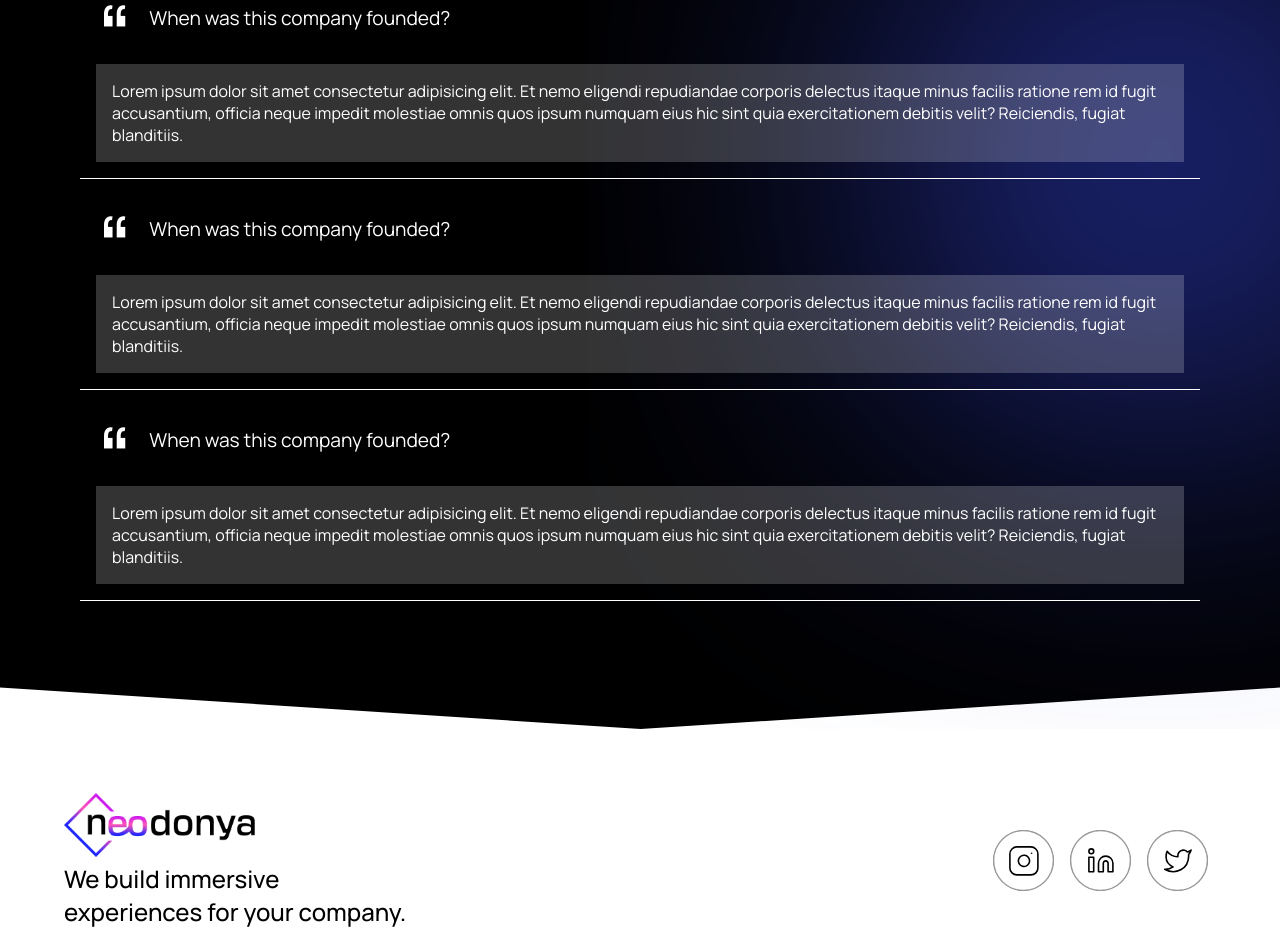
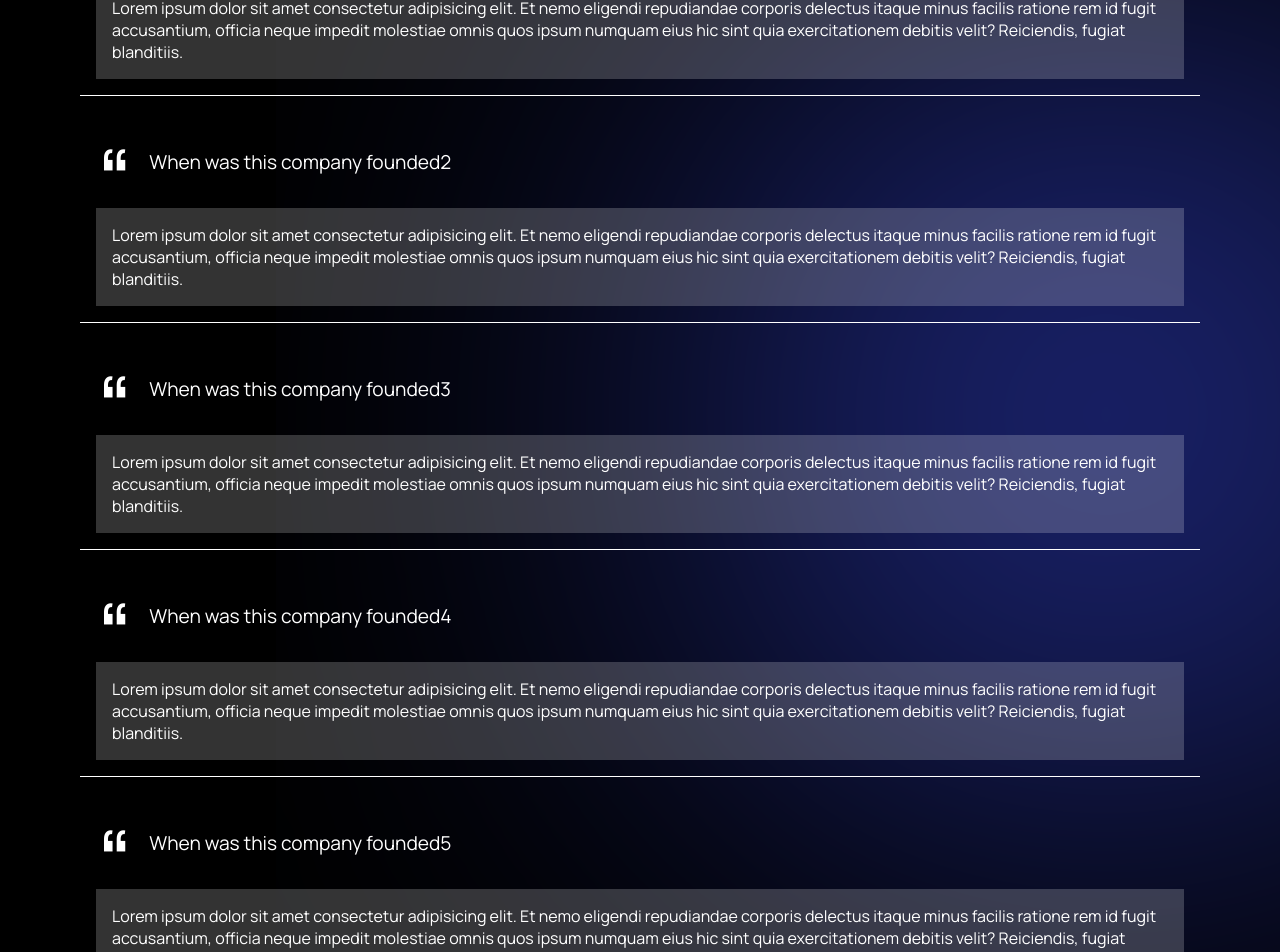
Before and after one commit to theorangeyakco/neodonya, a Next.js app: page / in a window 1280 px wide. Shown: the part 4696-5648 px from the top of the page. Built offline with nearby package versions, Linux system fonts and the light colour scheme.

Commit message:
feat: appear-onclick event

```diff
--- a/components/FAQs.jsx
+++ b/components/FAQs.jsx
@@ -1,77 +1,97 @@
-import React from "react";
+import React, { useEffect, useState } from "react";
 import styles from "../styles/faq.module.css";
 
+const STORE = [
+  {
+    head: "When was this company founded1",
+    body: " Lorem ipsum dolor sit amet consectetur adipisicing elit. Et nemo eligendi repudiandae corporis delectus itaque minus facilis ratione rem id fugit accusantium, officia neque impedit molestiae omnis quos ipsum numquam eius hic sint quia exercitationem debitis velit? Reiciendis, fugiat blanditiis.",
+  },
+  {
+    head: "When was this company founded2",
+    body: " Lorem ipsum dolor sit amet consectetur adipisicing elit. Et nemo eligendi repudiandae corporis delectus itaque minus facilis ratione rem id fugit accusantium, officia neque impedit molestiae omnis quos ipsum numquam eius hic sint quia exercitationem debitis velit? Reiciendis, fugiat blanditiis.",
+  },
+  {
+    head: "When was this company founded3",
+    body: " Lorem ipsum dolor sit amet consectetur adipisicing elit. Et nemo eligendi repudiandae corporis delectus itaque minus facilis ratione rem id fugit accusantium, officia neque impedit molestiae omnis quos ipsum numquam eius hic sint quia exercitationem debitis velit? Reiciendis, fugiat blanditiis.",
+  },
+  {
+    head: "When was this company founded4",
+    body: " Lorem ipsum dolor sit amet consectetur adipisicing elit. Et nemo eligendi repudiandae corporis delectus itaque minus facilis ratione rem id fugit accusantium, officia neque impedit molestiae omnis quos ipsum numquam eius hic sint quia exercitationem debitis velit? Reiciendis, fugiat blanditiis.",
+  },
+  {
+    head: "When was this company founded5",
+    body: " Lorem ipsum dolor sit amet consectetur adipisicing elit. Et nemo eligendi repudiandae corporis delectus itaque minus facilis ratione rem id fugit accusantium, officia neque impedit molestiae omnis quos ipsum numquam eius hic sint quia exercitationem debitis velit? Reiciendis, fugiat blanditiis.",
+  },
+];
+
 const FAQs = () => {
+  const [FAQs, setFAQs] = useState([]),
+    [open, setOpen] = useState([]),
+    [display, setDisplay] = useState([]);
+
+  const init = () => {
+    const TEMP_FAQS = [];
+    for (let i = 0; i < STORE.length; i++)
+      TEMP_FAQS.push(
+        <div key={i} className={styles.faq}>
+          <div onClick={() => toggle(i)} className={styles.faq_head}>
+            <button className={styles.open}>“</button>
+            <div className={styles.question}>{STORE[i].head}</div>
+          </div>
+          <div className={display[i]}>{STORE[i].body}</div>
+        </div>
+      );
+
+    setFAQs(TEMP_FAQS);
+  };
+
+  const toggle = (i) => {
+    const TEMP_DISP = [...display];
+    TEMP_DISP[i] = open[i]
+      ? `${styles.faq_body} ${styles.no}`
+      : `${styles.faq_body} ${styles.yes}`;
+
+    const TEMP_OPEN = [...open];
+    TEMP_OPEN[i] = !TEMP_OPEN[i];
+
+    setOpen(TEMP_OPEN);
+    setDisplay(TEMP_DISP);
+  };
+
+  useEffect(() => {
+    const TEMP_FAQS = [];
+    const TEMP_OPEN = [];
+    const TEMP_DISP = [];
+
+    for (let i = 0; i < STORE.length; i++) {
+      TEMP_OPEN[i] = true;
+      TEMP_DISP[i] = styles.faq_body;
+
+      TEMP_FAQS.push(
+        <div key={i} onClick={() => toggle(i)} className={styles.faq}>
+          <div className={styles.faq_head}>
+            <button className={styles.open}>“</button>
+            <div className={styles.question}>{STORE[i].head}</div>
+          </div>
+          <div className={display[i]}>{STORE[i].body}</div>
+        </div>
+      );
+    }
+
+    setFAQs(TEMP_FAQS);
+    setOpen(TEMP_OPEN);
+    setDisplay(TEMP_DISP);
+  }, []);
+
+  useEffect(() => {
+    init();
+  }, [display]);
+
   return (
     <div className={styles.faq_wrapper}>
       <img className={styles.blue} src="FAQs/blue.svg" />
       <div className={styles.title}>FAQs</div>
-
-      <div className={styles.faqs}>
-        <div className={styles.faq}>
-          <div className={styles.faq_head}>
-            <button className={styles.open}>“</button>
-            <div className={styles.question}>
-              When was this company founded?
-            </div>
-          </div>
-          <div className={styles.faq_body}>
-            Lorem ipsum dolor sit amet consectetur adipisicing elit. Et nemo
-            eligendi repudiandae corporis delectus itaque minus facilis ratione
-            rem id fugit accusantium, officia neque impedit molestiae omnis quos
-            ipsum numquam eius hic sint quia exercitationem debitis velit?
-            Reiciendis, fugiat blanditiis.
-          </div>
-        </div>
-
-        <div className={styles.faq}>
-          <div className={styles.faq_head}>
-            <button className={styles.open}>“</button>
-            <div className={styles.question}>
-              When was this company founded?
-            </div>
-          </div>
-          <div className={styles.faq_body}>
-            Lorem ipsum dolor sit amet consectetur adipisicing elit. Et nemo
-            eligendi repudiandae corporis delectus itaque minus facilis ratione
-            rem id fugit accusantium, officia neque impedit molestiae omnis quos
-            ipsum numquam eius hic sint quia exercitationem debitis velit?
-            Reiciendis, fugiat blanditiis.
-          </div>
-        </div>
-
-        <div className={styles.faq}>
-          <div className={styles.faq_head}>
-            <button className={styles.open}>“</button>
-            <div className={styles.question}>
-              When was this company founded?
-            </div>
-          </div>
-          <div className={styles.faq_body}>
-            Lorem ipsum dolor sit amet consectetur adipisicing elit. Et nemo
-            eligendi repudiandae corporis delectus itaque minus facilis ratione
-            rem id fugit accusantium, officia neque impedit molestiae omnis quos
-            ipsum numquam eius hic sint quia exercitationem debitis velit?
-            Reiciendis, fugiat blanditiis.
-          </div>
-        </div>
-
-        <div className={styles.faq}>
-          <div className={styles.faq_head}>
-            <button className={styles.open}>“</button>
-            <div className={styles.question}>
-              When was this company founded?
-            </div>
-          </div>
-          <div className={styles.faq_body}>
-            Lorem ipsum dolor sit amet consectetur adipisicing elit. Et nemo
-            eligendi repudiandae corporis delectus itaque minus facilis ratione
-            rem id fugit accusantium, officia neque impedit molestiae omnis quos
-            ipsum numquam eius hic sint quia exercitationem debitis velit?
-            Reiciendis, fugiat blanditiis.
-          </div>
-        </div>
-      </div>
+      <div className={styles.faqs}>{FAQs}</div>
     </div>
   );
 };
--- a/styles/cap.module.css
+++ b/styles/cap.module.css
@@ -230,25 +230,3 @@
     scale: 0.9;
   }
 }
-
-/* ANIMATIONS */
-
-@keyframes appear {
-  from {
-    opacity: 0;
-  }
-
-  to {
-    opacity: 1;
-  }
-}
-
-@keyframes disappear {
-  from {
-    opacity: 1;
-  }
-
-  to {
-    opacity: 0;
-  }
-}
--- a/styles/faq.module.css
+++ b/styles/faq.module.css
@@ -2,8 +2,8 @@
   position: relative;
   display: flex;
   flex-direction: column;
-  gap: 1rem;
-  padding: 8rem 5rem;
+  gap: 2rem;
+  padding: 15rem 5rem;
   background-repeat: no-repeat;
   background-size: cover;
   background-position: center;
@@ -20,14 +20,14 @@
 .faqs {
   position: relative;
   width: calc(100vw - 10rem);
-  gap: 1rem;
+  gap: 2rem;
   display: flex;
   flex-direction: column;
 }
 
 .title {
   position: relative;
-  font-weight: 500;
+  font-weight: 600;
   font-size: 2rem;
 }
 
@@ -43,11 +43,13 @@
   align-items: flex-start;
   gap: 1rem;
   margin-bottom: -1rem;
+  cursor: pointer;
 }
 
 .faq_body {
   padding: 1rem;
   background-color: rgba(256, 256, 256, 0.2);
+  transition: height 3s;
 }
 
 .open {
@@ -63,3 +65,122 @@
   margin-top: 5px;
   font-size: 1.2rem;
 }
+
+.yes {
+  opacity: 1;
+  height: max-content;
+  animation: appear 0.6s;
+}
+
+.no {
+  opacity: 0;
+  padding: 0;
+  height: 0;
+  animation: disappear 0.6s;
+}
+
+@keyframes appear {
+  from {
+    opacity: 0;
+    transform: scale(0.8);
+  }
+
+  to {
+    opacity: 1;
+    transform: scale(1);
+  }
+}
+
+@keyframes appear {
+  from {
+    opacity: 1;
+    transform: scale(1);
+  }
+
+  from {
+    opacity: 0;
+    transform: scale(0.8);
+  }
+}
+
+@media screen and (min-width: 1500px) {
+  .title {
+    font-size: 2.4rem;
+  }
+}
+
+@media screen and (min-width: 1700px) {
+  .question {
+    font-size: 1.4rem;
+  }
+
+  .faqs {
+    gap: 3rem;
+    min-height: 700px;
+  }
+}
+
+@media screen and (max-width: 1200px) {
+  .faq_wrapper {
+    padding: 10rem 5rem;
+  }
+
+  .faqs {
+    min-height: 0;
+  }
+}
+
+@media screen and (max-width: 900px) {
+  .title {
+    font-size: 2.2rem;
+  }
+}
+
+@media screen and (max-width: 700px) {
+  .faq_wrapper {
+    padding: 6rem 3rem;
+  }
+
+  .faqs {
+    width: calc(100vw - 6rem);
+  }
+}
+
+@media screen and (max-width: 600px) {
+  .title {
+    font-size: 2rem;
+  }
+}
+
+@media screen and (max-width: 500px) {
+  .question {
+    font-size: 1.1rem;
+  }
+
+  .title {
+    font-size: 1.6rem;
+  }
+}
+
+@media screen and (max-width: 380px) {
+  .faqs,
+  .faq_wrapper {
+    gap: 1rem;
+  }
+
+  .faq {
+    padding-bottom: 0rem;
+  }
+
+  .faq_wrapper {
+    padding: 4rem 1rem;
+  }
+
+  .faqs {
+    width: calc(100vw - 2rem);
+  }
+
+  .question {
+    font-size: 1rem;
+  }
+}
```
